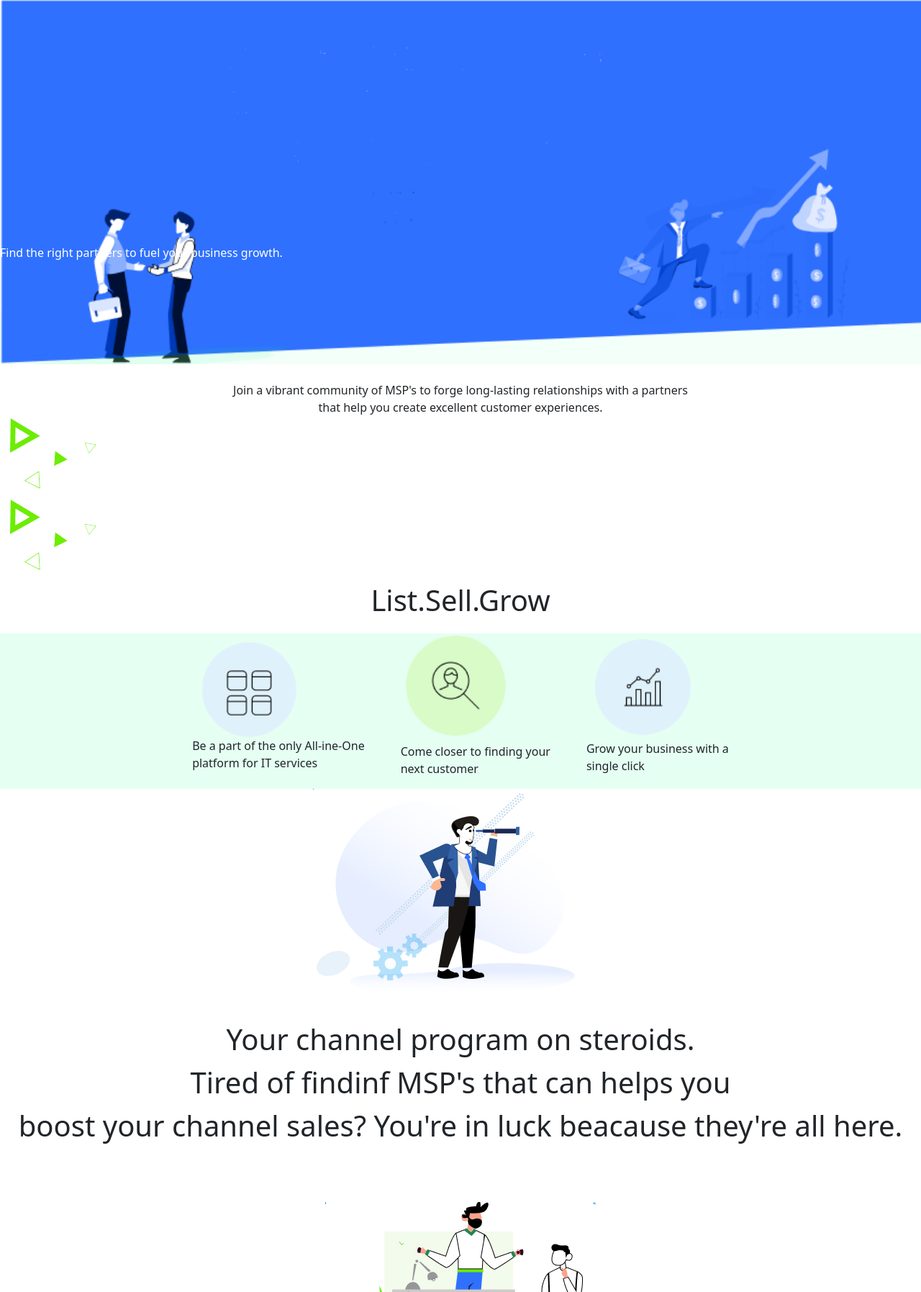
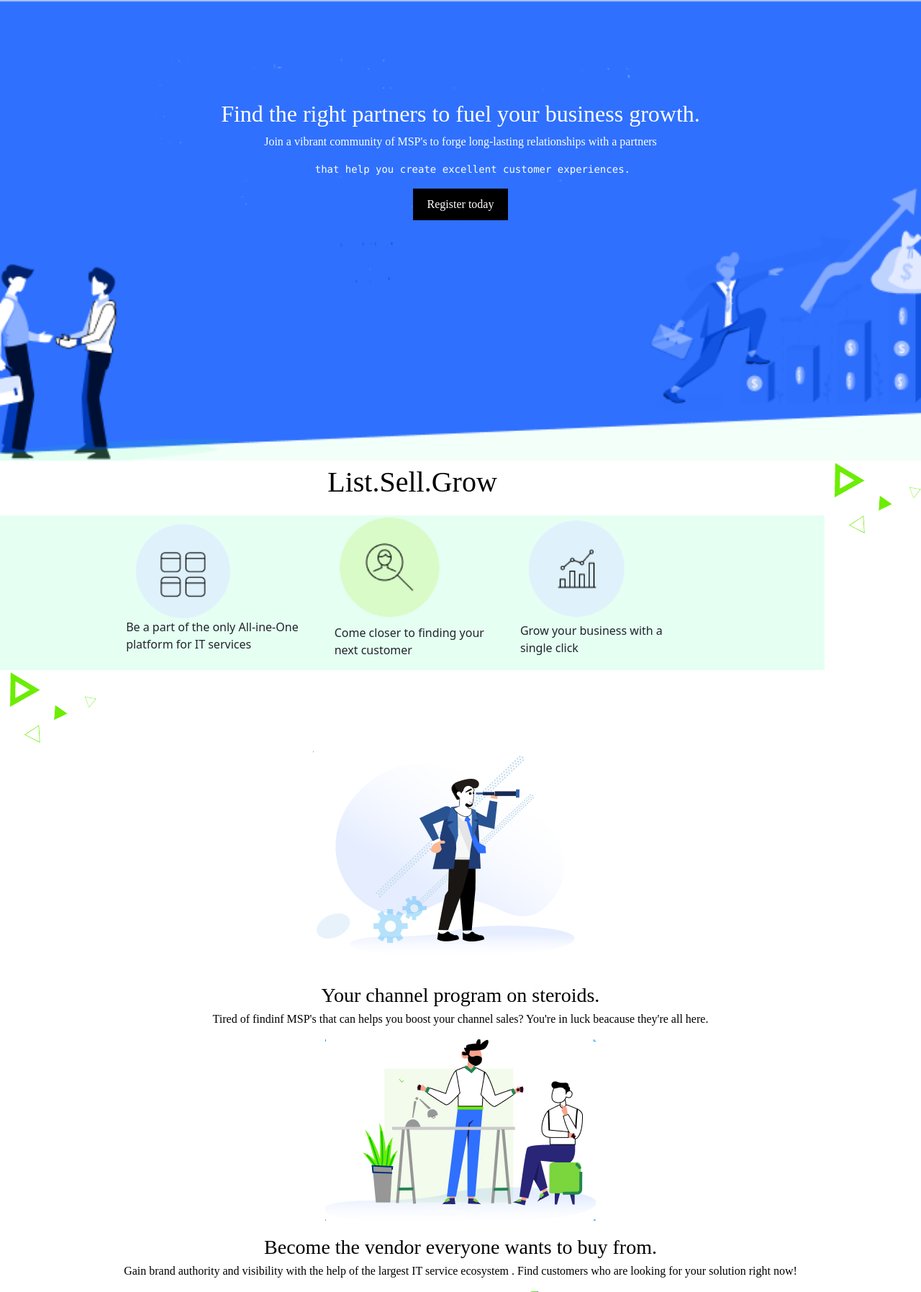
Before and after one commit to KarinaEly/zomentum, a PHP site: page / in a window 1280 px wide. Shown: the part 61-1856 px from the top of the page at 72% size. Run offline with PHP 8.4, Linux system fonts and the light colour scheme; some web fonts are replaced.

Commit message:
ajout polices

```diff
--- a/header.php
+++ b/header.php
@@ -10,6 +10,8 @@
     <link href="https://cdn.jsdelivr.net/npm/bootstrap@5.0.0-beta3/dist/css/bootstrap.min.css" rel="stylesheet" integrity="sha384-eOJMYsd53ii+scO/bJGFsiCZc+5NDVN2yr8+0RDqr0Ql0h+rP48ckxlpbzKgwra6" crossorigin="anonymous">
     <link href="//db.onlinewebfonts.com/c/9475d6a0b79c164f9f605673714e75d9?family=Circular+Std+Medium" rel="stylesheet" type="text/css"/>
     <link rel="stylesheet" href="style.css">
+    <link href="//db.onlinewebfonts.com/c/961a181da27e7cbc072ec2fb5bbfe2a9?family=Circular+Std+Bold" rel="stylesheet" type="text/css"/>
+    <link href="//db.onlinewebfonts.com/c/860c3ec7bbc5da3e97233ccecafe512e?family=Circular+Std+Book" rel="stylesheet" type="text/css"/>
 </head>
 
 
--- a/index.php
+++ b/index.php
@@ -2,12 +2,18 @@
 
 
 <div class="banniere">
-  <img class="ban-img" src="images/banniere.png" alt="banniere">
-  <div class="texte_centrer">Find the right partners to fuel your business growth.
+
+  <div class="texte-centrer">
+    <div class="business">
+      <h2>Find the right partners to fuel your business growth.</h2>
+    </div>
+
+    <div class="partners">
+      <p>Join a vibrant community of MSP's to forge long-lasting relationships with a partners<pre>
+    that help you create excellent customer experiences.</pre></p>
+    </div>
+    <input id="button"type="button"value="Register today">
   </div>
-   <br> Join a vibrant community of MSP's to forge long-lasting relationships with a partners
-    <br>that help you create excellent customer experiences.</br></b></div>
-</div>
 
 </div>
 
@@ -17,10 +23,6 @@
 
 </div>
 
-<div class="triangles2">
-  <img src="images/triangles-removebg.png" alt="image trangles vert">
-
-</div>
 
 <div class="centrer">
 
@@ -34,10 +36,14 @@
   <img src="images/rond1-removebg.png" class="picto" alt="pictogramme"> <p> Be a part of the only All-ine-One<br> platform for IT services</p></div>
 <div class="margin-picto">
   <img src="images/rond2-removebg.png" class="picto" alt="pictogramme loupe"><p>Come closer to finding your<br> next customer</p></div>
-<divclass="margin-picto" >
+<div class="margin-picto" >
 <img src="images/rond3-removebg.png" class="picto" alt="pictogramme statistique"><p>Grow your business with a<br> single click</p></div>
 </div>
 
+<div class="triangles2">
+  <img src="images/triangles-removebg.png" alt="image trangles vert">
+
+</div>
 
 <div class="centrer">
 
@@ -45,9 +51,9 @@
  <img src="images/homme-vue.png" alt="homme avec une longue vue" />
 </p>
 <p>
- Your channel program on steroids.
- <br>Tired of findinf MSP's that can helps you<br> boost your channel sales?
- You're in luck beacause they're all here.</br></br>
+    <div class="channel">Your channel program on steroids. </div>
+  <div class="sales">Tired of findinf MSP's that can helps you boost your channel sales?
+ You're in luck beacause they're all here.</div>
 
 </p>
 
@@ -56,10 +62,10 @@
  <img src="images/homme-plante.png" alt="homme debout" />
 </p>
 <p>
- Become the vendor everyone wants to buy from.
-  <br>Gain brand authority and visibility with the help of the </br>
+ <div class="channel">Become the vendor everyone wants to buy from.</div>
+  <div class="sales">Gain brand authority and visibility with the help of the
   largest IT service ecosystem . Find customers who are
-  <br>looking for your solution right now!</br>
+  looking for your solution right now!</div>
 
 </p>
 
@@ -68,12 +74,12 @@
  <img src="images/homme-et-fusée.png" alt="homme et fusée" />
 </p>
 <p>
- It's like having Your best Salesman on autopilot.
- <br>Share collaterals and documents that are</br>
+ <div class="channel">It's like having Your best Salesman on autopilot.</div>
+ <div class="sales">Share collaterals and documents that are
   automatically branded.
  Leverage a rich partner
- <br>network that sells your solution exactly
- the way your best salesman would.</br>
+ network that sells your solution exactly
+ the way your best salesman would.</div>
 
 
 </p>
@@ -83,12 +89,10 @@
  <img src="images/tableau.png" alt="graphique" />
 </p>
 <p>
- Track your channel performance.
- <br> Monitor the health and revenue
- of your channel</br>
-  program
-  and streamline your campaign to win more
- <br>customers within Zomentum.</br>
+ <div class="channel">Track your channel performance.</div>
+ <div class="sales">Monitor the health and revenue
+ of your channe program and streamline your campaign to win more
+ customers within Zomentum.</div>
 
 </p>
 
@@ -97,10 +101,9 @@
  <img src="images/croix.png" alt="#" />
 </p>
 <p>
- Get The Best version of Your sales playbook.
-<br>Gather insights about top channel sellers and find</br>
- out what pitch and collaterals ensure maximum
-<br>profitability. Win happy customers with an optimized sales playbook.</br>
+ <div class="channel">Get The Best version of Your sales playbook.</div>
+<div class="sales">Gather insights about top channel sellers and find
+ out what pitch and collaterals ensure maximum profitability. Win happy customers with an optimized sales playbook.</div>
 
 
 </p>
--- a/style.css
+++ b/style.css
@@ -1,8 +1,21 @@
 @import url(//db.onlinewebfonts.com/c/9475d6a0b79c164f9f605673714e75d9?family=Circular+Std+Medium);
+
+@import url(//db.onlinewebfonts.com/c/961a181da27e7cbc072ec2fb5bbfe2a9?family=Circular+Std+Bold);
+
+@import url(//db.onlinewebfonts.com/c/860c3ec7bbc5da3e97233ccecafe512e?family=Circular+Std+Book);
+
 
 @font-face { font-family: "Circular Std Medium";
     src: url("//db.onlinewebfonts.com/t/9475d6a0b79c164f9f605673714e75d9.eot");
     src: url("//db.onlinewebfonts.com/t/9475d6a0b79c164f9f605673714e75d9.eot?#iefix") format("embedded-opentype"), url("//db.onlinewebfonts.com/t/9475d6a0b79c164f9f605673714e75d9.woff2") format("woff2"), url("//db.onlinewebfonts.com/t/9475d6a0b79c164f9f605673714e75d9.woff") format("woff"), url("//db.onlinewebfonts.com/t/9475d6a0b79c164f9f605673714e75d9.ttf") format("truetype"), url("//db.onlinewebfonts.com/t/9475d6a0b79c164f9f605673714e75d9.svg#Circular Std Medium") format("svg"); }
+
+@font-face {font-family: "Circular Std Bold";
+    src: url("//db.onlinewebfonts.com/t/961a181da27e7cbc072ec2fb5bbfe2a9.eot");
+    src: url("//db.onlinewebfonts.com/t/961a181da27e7cbc072ec2fb5bbfe2a9.eot?#iefix") format("embedded-opentype"), url("//db.onlinewebfonts.com/t/961a181da27e7cbc072ec2fb5bbfe2a9.woff2") format("woff2"), url("//db.onlinewebfonts.com/t/961a181da27e7cbc072ec2fb5bbfe2a9.woff") format("woff"), url("//db.onlinewebfonts.com/t/961a181da27e7cbc072ec2fb5bbfe2a9.ttf") format("truetype"), url("//db.onlinewebfonts.com/t/961a181da27e7cbc072ec2fb5bbfe2a9.svg#Circular Std Bold") format("svg"); }
+
+    @font-face {font-family: "Circular Std Book";
+     src: url("//db.onlinewebfonts.com/t/860c3ec7bbc5da3e97233ccecafe512e.eot");
+     src: url("//db.onlinewebfonts.com/t/860c3ec7bbc5da3e97233ccecafe512e.eot?#iefix") format("embedded-opentype"), url("//db.onlinewebfonts.com/t/860c3ec7bbc5da3e97233ccecafe512e.woff2") format("woff2"), url("//db.onlinewebfonts.com/t/860c3ec7bbc5da3e97233ccecafe512e.woff") format("woff"), url("//db.onlinewebfonts.com/t/860c3ec7bbc5da3e97233ccecafe512e.ttf") format("truetype"), url("//db.onlinewebfonts.com/t/860c3ec7bbc5da3e97233ccecafe512e.svg#Circular Std Book") format("svg"); }
 
 .links{
     font-family: "Circular Std Medium";
@@ -64,6 +77,11 @@
 .banniere{
 
     text-align: center;
+    background-image: url("images/banniere.png");
+    height:80vh;
+    background-repeat: no-repeat;
+    background-position: center;
+    background-size: cover;
 }
 
 .ban-img{
@@ -71,23 +89,22 @@
     height: auto;
 }
 
-.texte_centrer {
+.texte-centrer{
+    color:#ffff;
+    top: 25%;
+    margin: auto;
     position: absolute;
-    top: 50%;
-    bottom: 50%
-    center:auto
-    right: 50px
-    transform: translate(-50%, -50%);
-    color:#ffff;
-  }
+    left: 0;
+    right: 0;
 
+}
 
 
   .centrer{
+    font-size: 40px;
+    color: black;
     text-align: center;
-    color:black
-    font-weight: bold;
-    font-size: 40px;
+    font-family: "Circular Std Medium"
 
   }
 
@@ -114,3 +131,46 @@
 .margin-picto{
     padding-right: 50px;
 }
+
+#button{
+    color: white;
+    background-color: black;
+    font-family: "Circular Std Bold";
+    font-size: 16px;
+    padding:10px 20px 10px 20px;
+    border:none;
+
+}
+
+.business{
+    font-size: 48px;
+    font-family: "Circular Std Bold";
+
+}
+
+.partners{
+    font-size:16px;
+    font-family: "Circular Std Book";
+
+}
+
+.triangles1{
+    float: right;
+}
+
+.triangles2{
+    position: static;
+    bottom: 300px;
+
+}
+
+.channel{
+    font-size: 28px;
+    font-family: "Circular Std Bold";
+
+}
+
+.sales{
+    font-size: 16px;
+    font-family: "Circular Std Book";
+}
```
